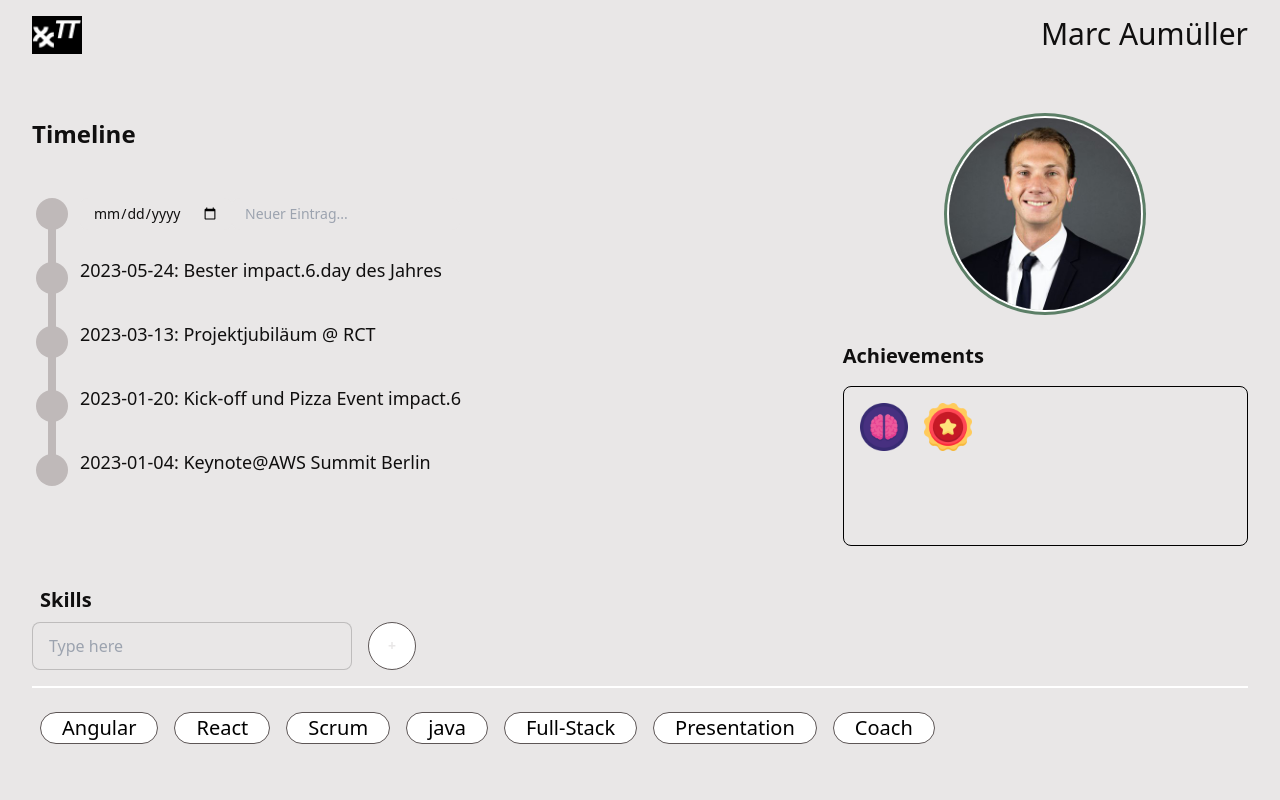
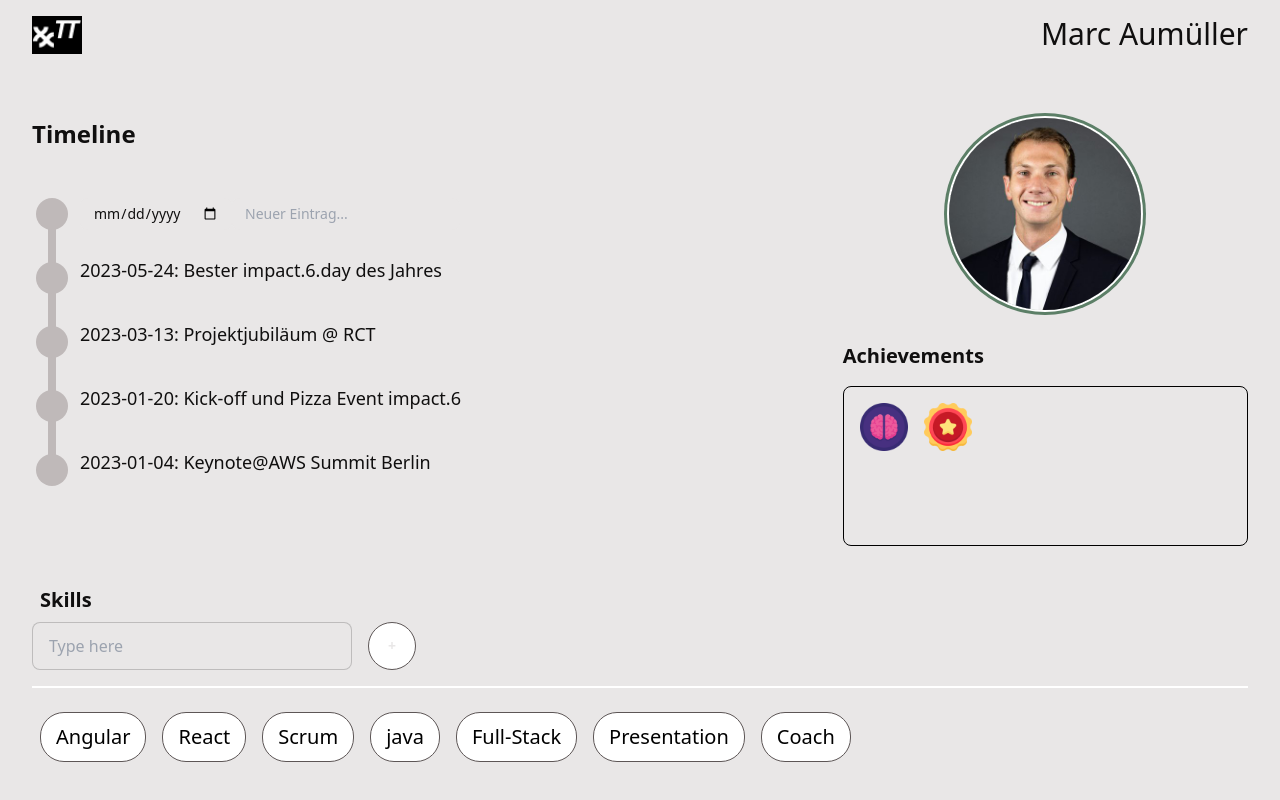
Before and after one commit to XYL0neer/fachkarriere-frontend, a Next.js app: page / in a window 1280 px wide. Built offline with nearby package versions, Linux system fonts and the light colour scheme.

Commit message:
skills refactor

```diff
--- a/src/components/skills/Skills.tsx
+++ b/src/components/skills/Skills.tsx
@@ -49,9 +49,9 @@ export default function Skills() {
         {skills.map((item) => (
           <span
             key={item.id}
-            className="badge m-2 h-8 rounded-3xl bg-white text-black"
+            className="badge badge-lg m-2 py-6 rounded-3xl bg-white text-black"
           >
-            <span className="mx-1 py-1 px-2 text-xl">{item.name}</span>
+            <span className="mx-1 py-8 text-xl">{item.name}</span>
           </span>
         ))}
       </div>
```
